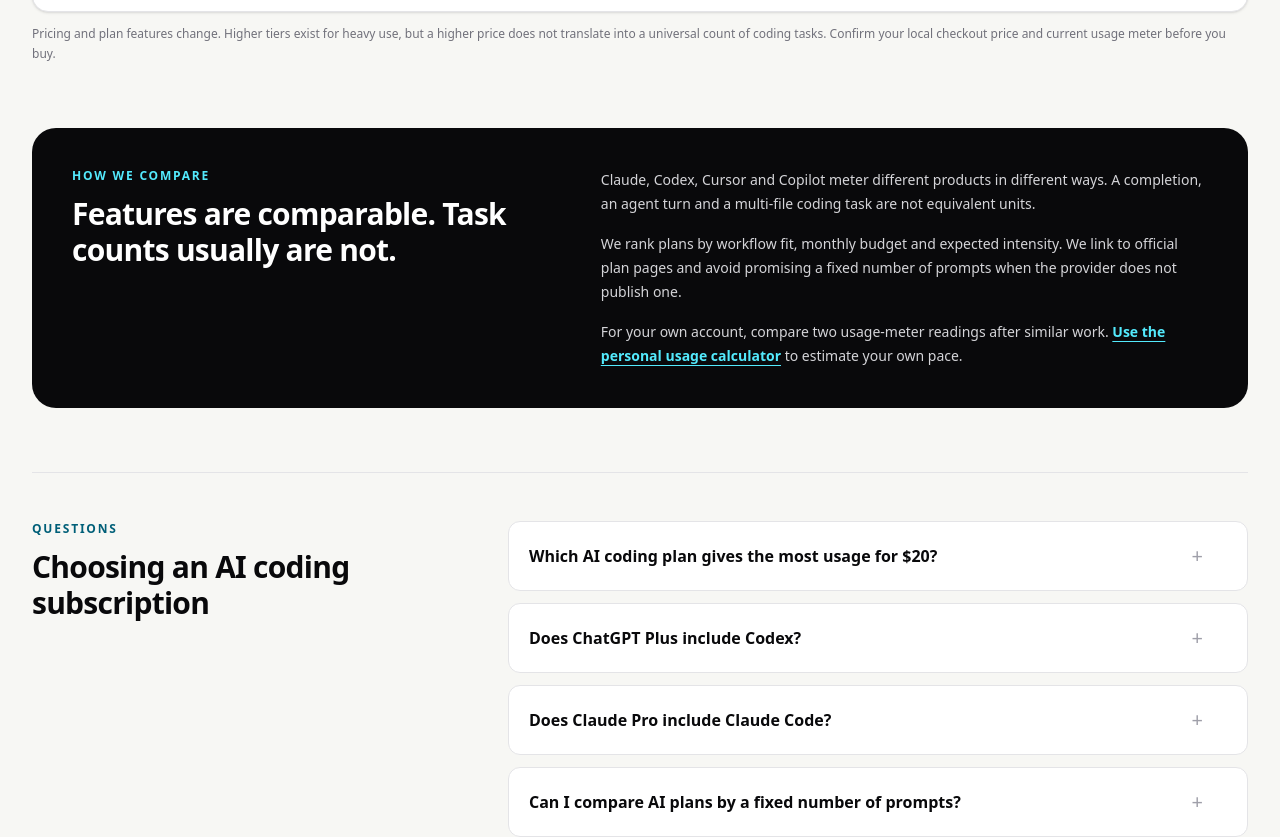
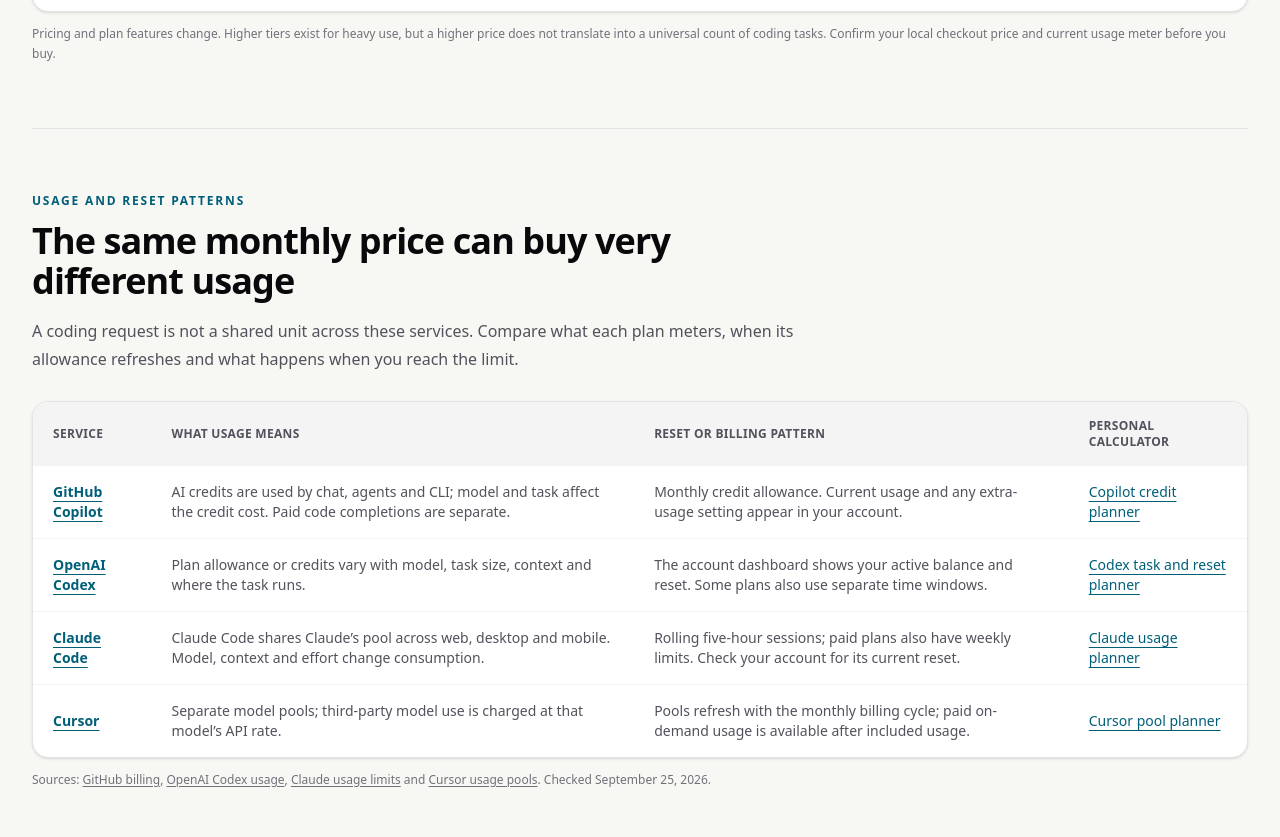
Before and after one commit to fladare124/ai-percent-to-prompts-calculator, a Next.js app: page / in a window 1280 px wide. Shown: the part 2477-3314 px from the top of the page. Built offline with nearby package versions, Linux system fonts and the light colour scheme.

Commit message:
Add usage model and reset comparison

```diff
--- a/src/app/page.tsx
+++ b/src/app/page.tsx
@@ -5,7 +5,7 @@ import AIPlanFinder from "@/components/AIPlanFinder";
 export const metadata: Metadata = {
   title: "AI Coding Plan Finder: Compare Claude, Codex, Cursor & Copilot",
   description:
-    "Choose an AI coding subscription by budget and workflow. Compare Claude Code, Codex, Cursor and GitHub Copilot using current official plan details.",
+    "Compare Claude Code, Codex, Cursor and GitHub Copilot prices, usage limits and reset patterns, then find a plan that fits your coding workflow and budget.",
   alternates: { canonical: "/" },
   openGraph: {
     title: "AI Coding Plan Finder: Compare Claude, Codex, Cursor & Copilot",
@@ -271,6 +271,68 @@ export default function Home() {
           </p>
         </section>
 
+        <section className="mt-12 border-t border-zinc-200 pt-12 sm:mt-16 sm:pt-16">
+          <div className="max-w-3xl">
+            <p className="text-xs font-semibold uppercase tracking-[0.15em] text-cyan-800">Usage and reset patterns</p>
+            <h2 className="mt-3 text-3xl font-semibold tracking-tight sm:text-4xl">The same monthly price can buy very different usage</h2>
+            <p className="mt-4 text-base leading-7 text-zinc-600">
+              A coding request is not a shared unit across these services. Compare what each plan meters, when its allowance refreshes and what happens when you reach the limit.
+            </p>
+          </div>
+
+          <div className="mt-7 overflow-hidden rounded-2xl border border-zinc-200 bg-white shadow-sm">
+            <div className="overflow-x-auto">
+              <table className="w-full min-w-[850px] border-collapse text-left text-sm">
+                <thead className="bg-zinc-100 text-xs uppercase tracking-wide text-zinc-600">
+                  <tr>
+                    <th className="px-5 py-4 font-semibold">Service</th>
+                    <th className="px-5 py-4 font-semibold">What usage means</th>
+                    <th className="px-5 py-4 font-semibold">Reset or billing pattern</th>
+                    <th className="px-5 py-4 font-semibold">Personal calculator</th>
+                  </tr>
+                </thead>
+                <tbody className="divide-y divide-zinc-100">
+                  <tr>
+                    <th className="px-5 py-4 font-semibold">
+                      <a className="text-cyan-800 underline underline-offset-4" href="https://github.com/features/copilot/plans" target="_blank" rel="noreferrer">GitHub Copilot</a>
+                    </th>
+                    <td className="px-5 py-4 text-zinc-600">AI credits are used by chat, agents and CLI; model and task affect the credit cost. Paid code completions are separate.</td>
+                    <td className="px-5 py-4 text-zinc-600">Monthly credit allowance. Current usage and any extra-usage setting appear in your account.</td>
+                    <td className="px-5 py-4"><Link className="font-medium text-cyan-800 underline underline-offset-4" href="/github-copilot-usage-calculator">Copilot credit planner</Link></td>
+                  </tr>
+                  <tr>
+                    <th className="px-5 py-4 font-semibold">
+                      <a className="text-cyan-800 underline underline-offset-4" href="https://help.openai.com/en/articles/11369540-using-codex-with-your-chatgpt-plan" target="_blank" rel="noreferrer">OpenAI Codex</a>
+                    </th>
+                    <td className="px-5 py-4 text-zinc-600">Plan allowance or credits vary with model, task size, context and where the task runs.</td>
+                    <td className="px-5 py-4 text-zinc-600">The account dashboard shows your active balance and reset. Some plans also use separate time windows.</td>
+                    <td className="px-5 py-4"><Link className="font-medium text-cyan-800 underline underline-offset-4" href="/codex-usage-calculator">Codex task and reset planner</Link></td>
+                  </tr>
+                  <tr>
+                    <th className="px-5 py-4 font-semibold">
+                      <a className="text-cyan-800 underline underline-offset-4" href="https://support.claude.com/en/articles/11647753-how-do-usage-and-length-limits-work" target="_blank" rel="noreferrer">Claude Code</a>
+                    </th>
+                    <td className="px-5 py-4 text-zinc-600">Claude Code shares Claude’s pool across web, desktop and mobile. Model, context and effort change consumption.</td>
+                    <td className="px-5 py-4 text-zinc-600">Rolling five-hour sessions; paid plans also have weekly limits. Check your account for its current reset.</td>
+                    <td className="px-5 py-4"><Link className="font-medium text-cyan-800 underline underline-offset-4" href="/claude-usage-calculator">Claude usage planner</Link></td>
+                  </tr>
+                  <tr>
+                    <th className="px-5 py-4 font-semibold">
+                      <a className="text-cyan-800 underline underline-offset-4" href="https://cursor.com/docs/models-and-pricing" target="_blank" rel="noreferrer">Cursor</a>
+                    </th>
+                    <td className="px-5 py-4 text-zinc-600">Separate model pools; third-party model use is charged at that model’s API rate.</td>
+                    <td className="px-5 py-4 text-zinc-600">Pools refresh with the monthly billing cycle; paid on-demand usage is available after included usage.</td>
+                    <td className="px-5 py-4"><Link className="font-medium text-cyan-800 underline underline-offset-4" href="/cursor-usage-calculator">Cursor pool planner</Link></td>
+                  </tr>
+                </tbody>
+              </table>
+            </div>
+          </div>
+          <p className="mt-3 text-xs leading-5 text-zinc-500">
+            Sources: <a className="underline underline-offset-2" href="https://docs.github.com/en/copilot/concepts/billing-and-usage/individuals" target="_blank" rel="noreferrer">GitHub billing</a>, <a className="underline underline-offset-2" href="https://help.openai.com/en/articles/11369540-using-codex-with-your-chatgpt-plan" target="_blank" rel="noreferrer">OpenAI Codex usage</a>, <a className="underline underline-offset-2" href="https://support.claude.com/en/articles/11647753-how-do-usage-and-length-limits-work" target="_blank" rel="noreferrer">Claude usage limits</a> and <a className="underline underline-offset-2" href="https://cursor.com/docs/models-and-pricing" target="_blank" rel="noreferrer">Cursor usage pools</a>. Checked September 25, 2026.
+          </p>
+        </section>
+
         <section id="method" className="mt-12 grid gap-8 rounded-3xl bg-zinc-950 p-7 text-white sm:mt-16 sm:p-10 lg:grid-cols-[0.9fr_1.1fr]">
           <div>
             <p className="text-xs font-semibold uppercase tracking-[0.15em] text-cyan-300">How we compare</p>
--- a/src/lib/site.ts
+++ b/src/lib/site.ts
@@ -3,8 +3,8 @@ export const SITE_NAME = "AI Plan Finder";
 export const SITE_URL = "https://percenttoprompts.com";
 
 const contentUpdatedAt = new Date("2026-09-23T00:00:00.000Z");
-const homeContentUpdatedAt = new Date("2026-09-25T12:00:00.000Z");
-const usageCalculatorContentUpdatedAt = new Date("2026-09-25T12:00:00.000Z");
+const homeContentUpdatedAt = new Date("2026-09-25T03:33:00.000Z");
+const usageCalculatorContentUpdatedAt = new Date("2026-09-25T03:20:00.000Z");
 const codexContentUpdatedAt = new Date("2026-09-23T20:18:07.000Z");
 const chatGPTContentUpdatedAt = new Date("2026-09-23T19:33:15.000Z");
 const spanishCodexContentUpdatedAt = new Date("2026-09-23T20:05:53.000Z");
@@ -14,7 +14,7 @@ export const calculatorRoutes = [
     path: "/",
     title: "AI Coding Plan Finder: Compare Claude, Codex, Cursor & Copilot",
     description:
-      "Choose an AI coding subscription by budget and workflow. Compare Claude Code, Codex, Cursor and GitHub Copilot using current official plan details.",
+      "Compare Claude Code, Codex, Cursor and GitHub Copilot prices, usage limits and reset patterns, then find a plan that fits your coding workflow and budget.",
     lastModified: homeContentUpdatedAt,
     priority: 1,
   },
```
